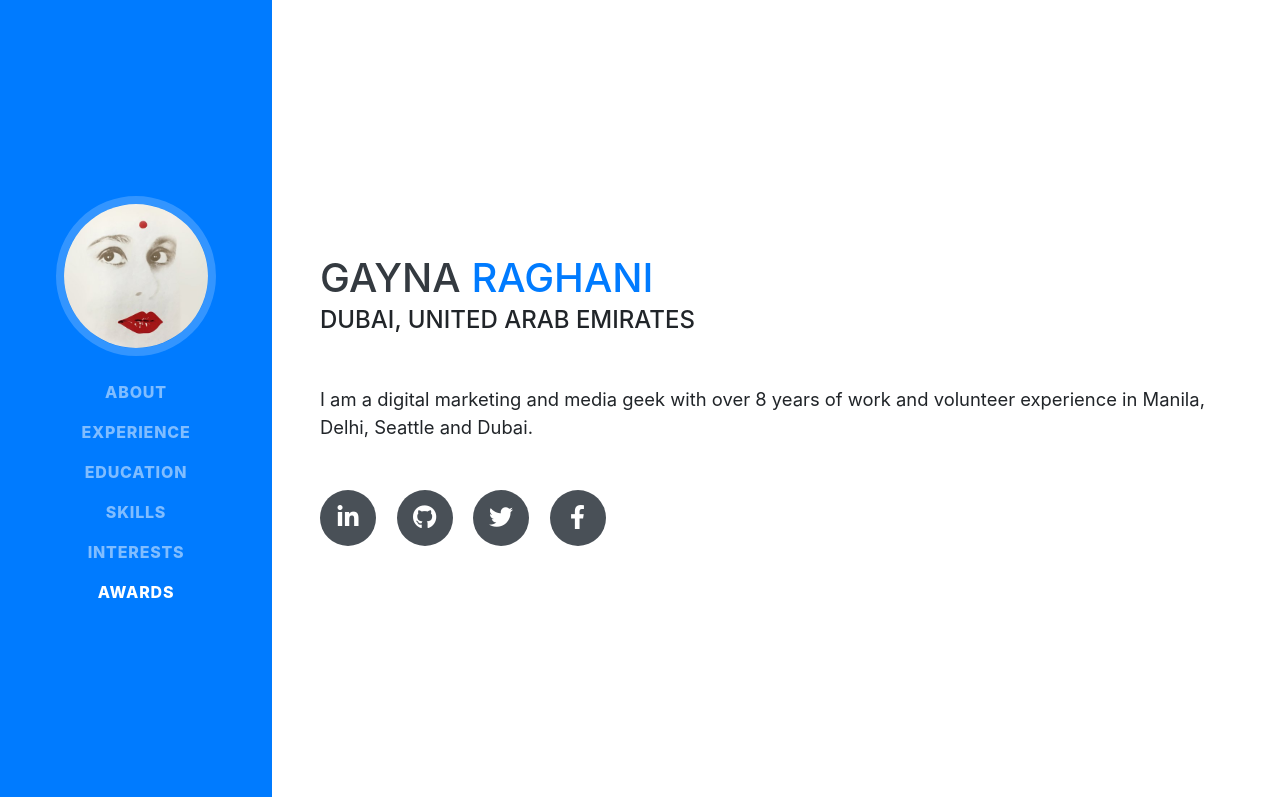
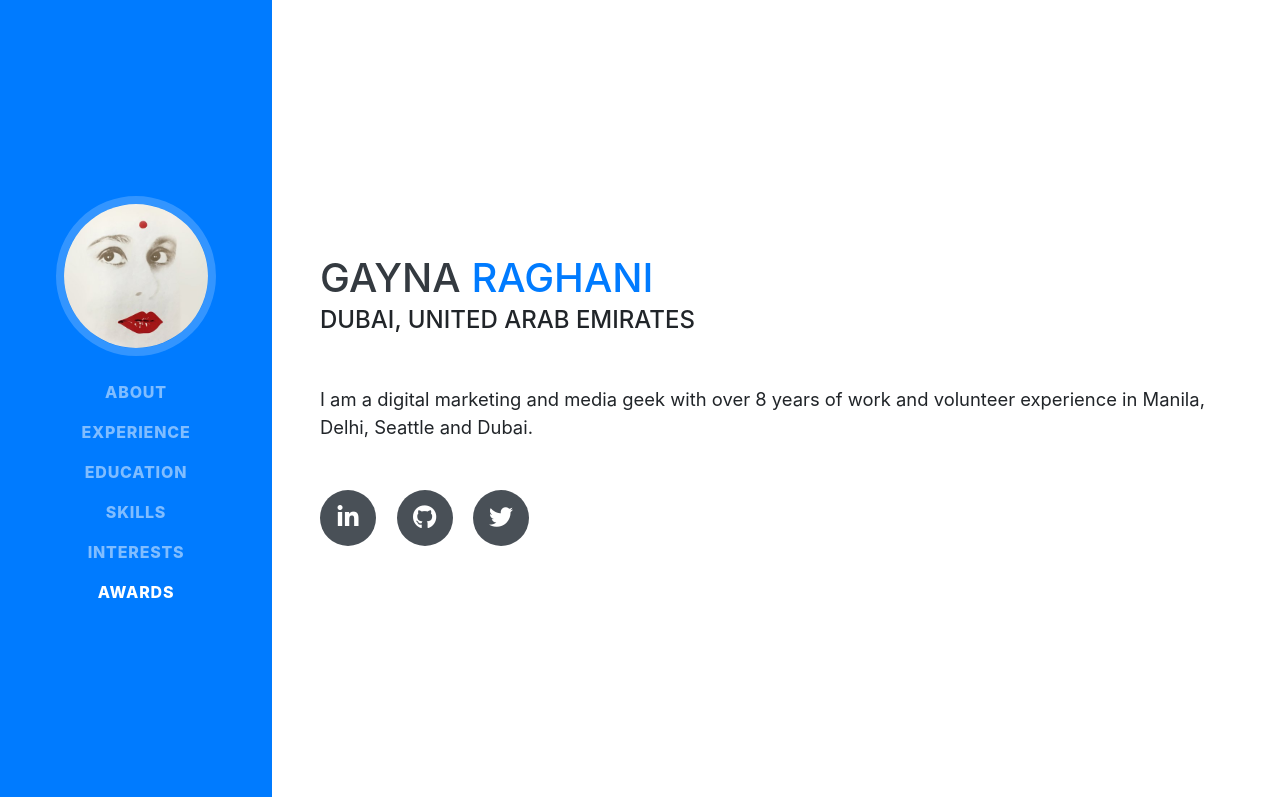
Before and after one commit to gaynakumar/portfolio, a website with bundled scripts: page index.html in a window 1280 px wide. Shown: the top 797 px of the page. Built offline with nearby package versions, Linux system fonts and the light colour scheme; a web font is replaced by a local one.

Commit message:
Removed FB

```diff
--- a/index.html
+++ b/index.html
@@ -77,10 +77,6 @@
           </a>
           <a href="http://www.twitter.com/gaynakumar">
             <i class="fab fa-twitter"></i>
-          </a>
-          <a href="http://www.facebook.com/gaynaraghani">
-            <i class="fab fa-facebook-f"></i>
-          </a>
         </div>
       </div>
     </section>
```
